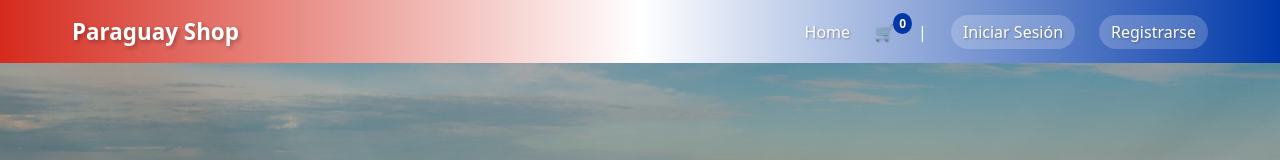
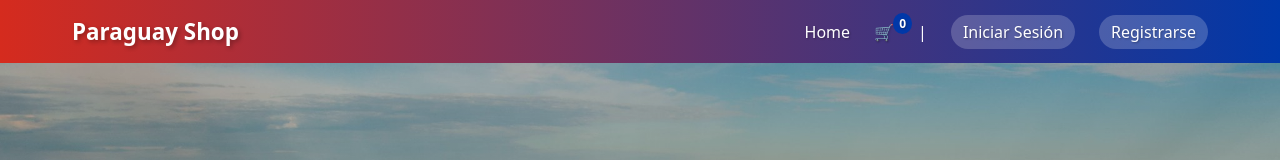
Before and after one commit to MaritoSebastian/tiemda_nube_front, a React (Vite) app: page / in a window 1280 px wide. Shown: the top 160 px of the page. Built offline with nearby package versions, Linux system fonts and the light colour scheme; no server answers.

Commit message:
Ajustes en estilos del Navbar

```diff
--- a/src/components/Navbar/Navbar.css
+++ b/src/components/Navbar/Navbar.css
@@ -1,6 +1,6 @@
 .navbar {
   width: 100%;
-  background: linear-gradient(to right, #d52b1e, #ffffff, #0038a8);
+  background: linear-gradient(to right, #d52b1e, #0038a8);
   /* 👈 Rojo, Blanco, Azul como la bandera */
   position: sticky;
   top: 0;
```
